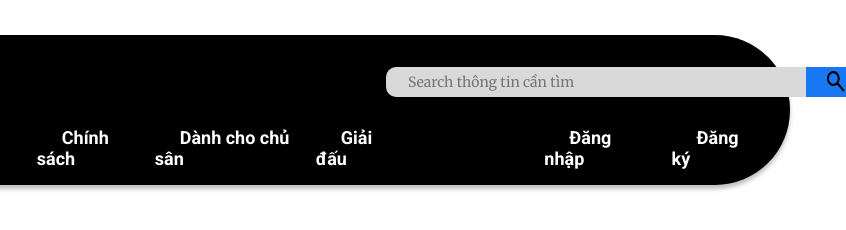
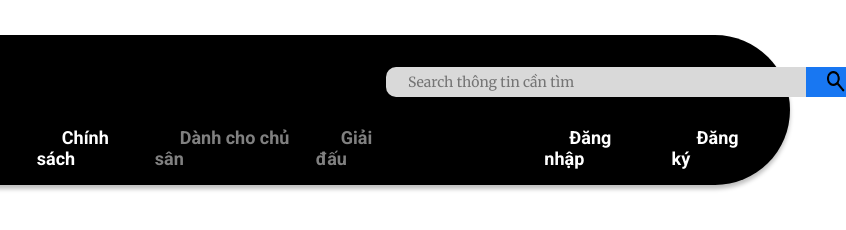
Before and after one commit to dinhkarate/UIT-VNU_IE104_SS, a website: page SS_FE/public/components/header.html in a window 1280 px wide. Shown: the full height of the page, 434-1280 px from the left. Drawn offline with Linux system fonts and the light colour scheme; files whose address does not match are found by name.

Commit message:
disable owner, tournament

```diff
--- a/SS_FE/public/components/header.html
+++ b/SS_FE/public/components/header.html
@@ -46,8 +46,8 @@
                 </li>
                 <li><a id="news-link" href="news">Tin tức</a></li>
                 <li><a id="policy-link" href="policy">Chính sách</a></li>
-                <li><a id="owner-link" href="owner">Dành cho chủ sân</a></li>
-                <li><a id="tournament-link" href="tournament">Giải đấu</a></li>
+                <li><a id="owner-link" href="owner" style="pointer-events: none; opacity: 0.5;">Dành cho chủ sân</a></li>
+                <li><a id="tournament-link" href="tournament" style="pointer-events: none; opacity: 0.5;">Giải đấu</a></li>
                 <li class="login"><a id="login-link" href="login">Đăng nhập</a></li>
                 <li class="register"><a id="register-link" href="register">Đăng ký</a></li>
             </ul>
```
